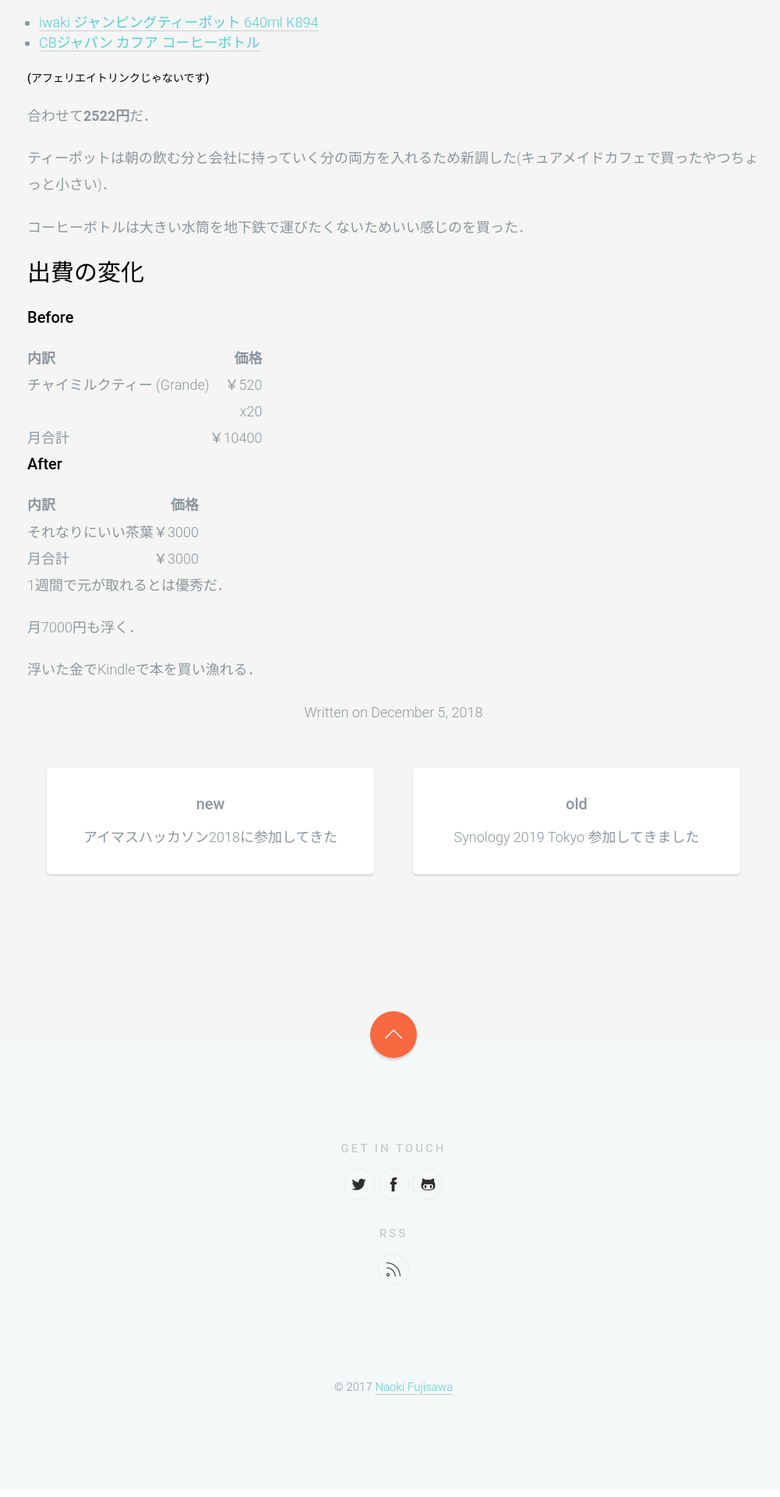
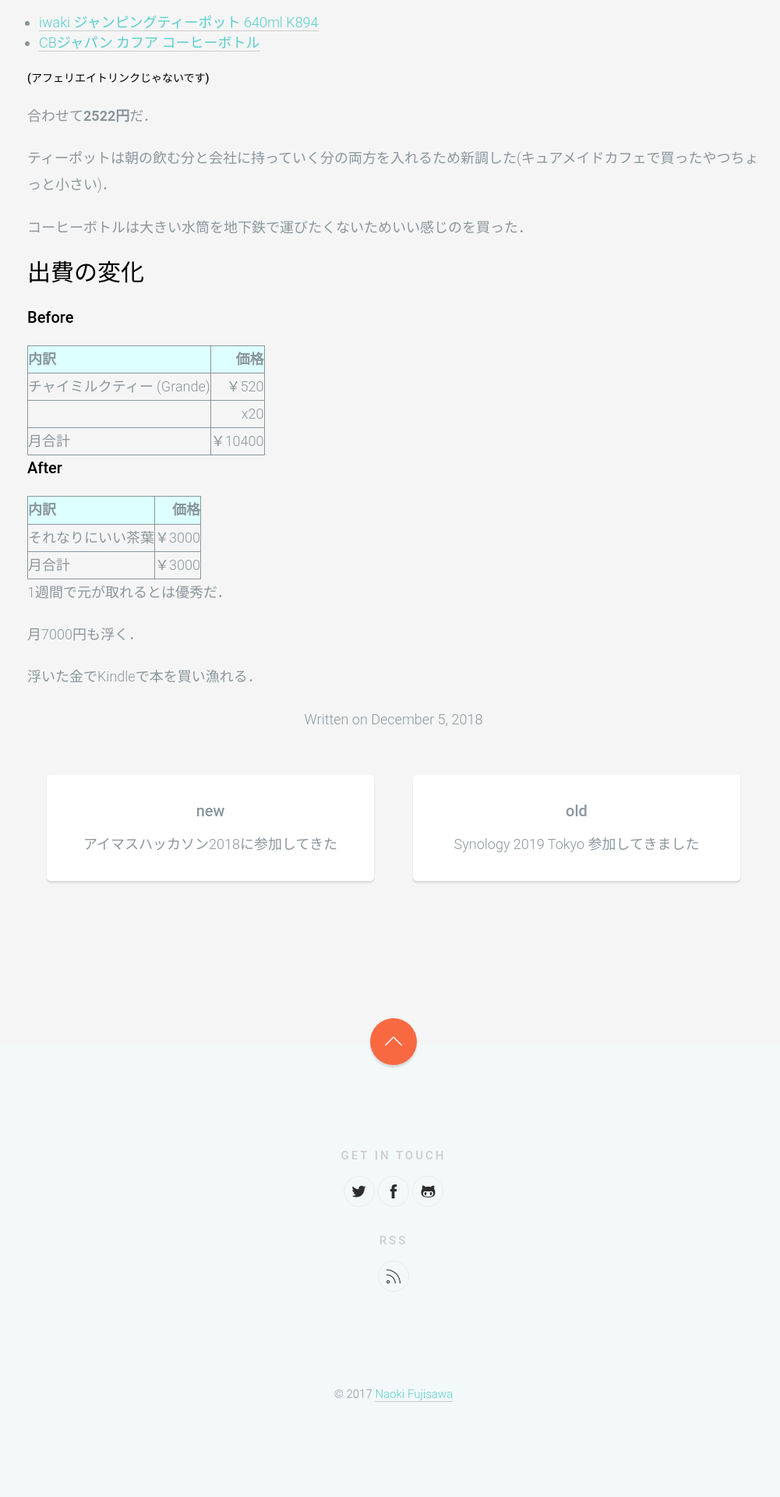
Before and after one commit to WakuwakuP/wakuwakup.github.io, a Jekyll site: the page built from _posts/2018-12-05-tea.md, in a window 1280 px wide. Shown: the part 1267-3187 px from the top of the page at 78% size, without its empty margins (135-1136 px from the left). Built offline with Jekyll 4.4.1, drawn with Linux system fonts in a browser that asks for light colours; nearby versions of some CDN libraries; comment, search, counter and statistics services are not loaded.

Commit message:
tableデザイン変更

```diff
--- a/css/style.css
+++ b/css/style.css
@@ -12,6 +12,27 @@ p > img {
   height: auto;
   max-width: 100%;
 }
+
+table {
+  border: solid #8b969c 1px;
+}
+
+thead tr {
+  background-color: #dff;
+}
+
+tr {
+  border: solid 1px #8b969c;
+}
+
+th {
+  border: solid 1px #8b969c;
+}
+
+td {
+  border: solid 1px #8b969c;
+}
+
 
 .row-eq-height {
   display: -webkit-box;
```
